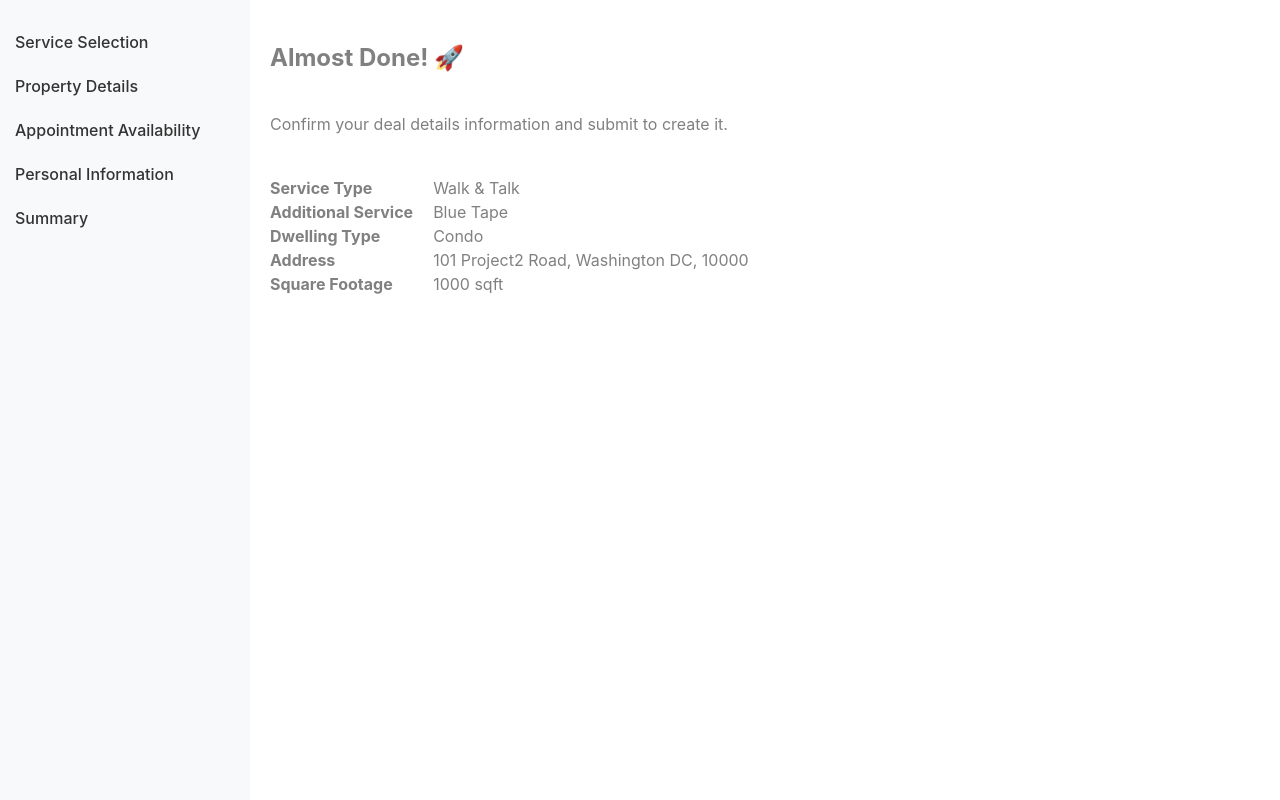
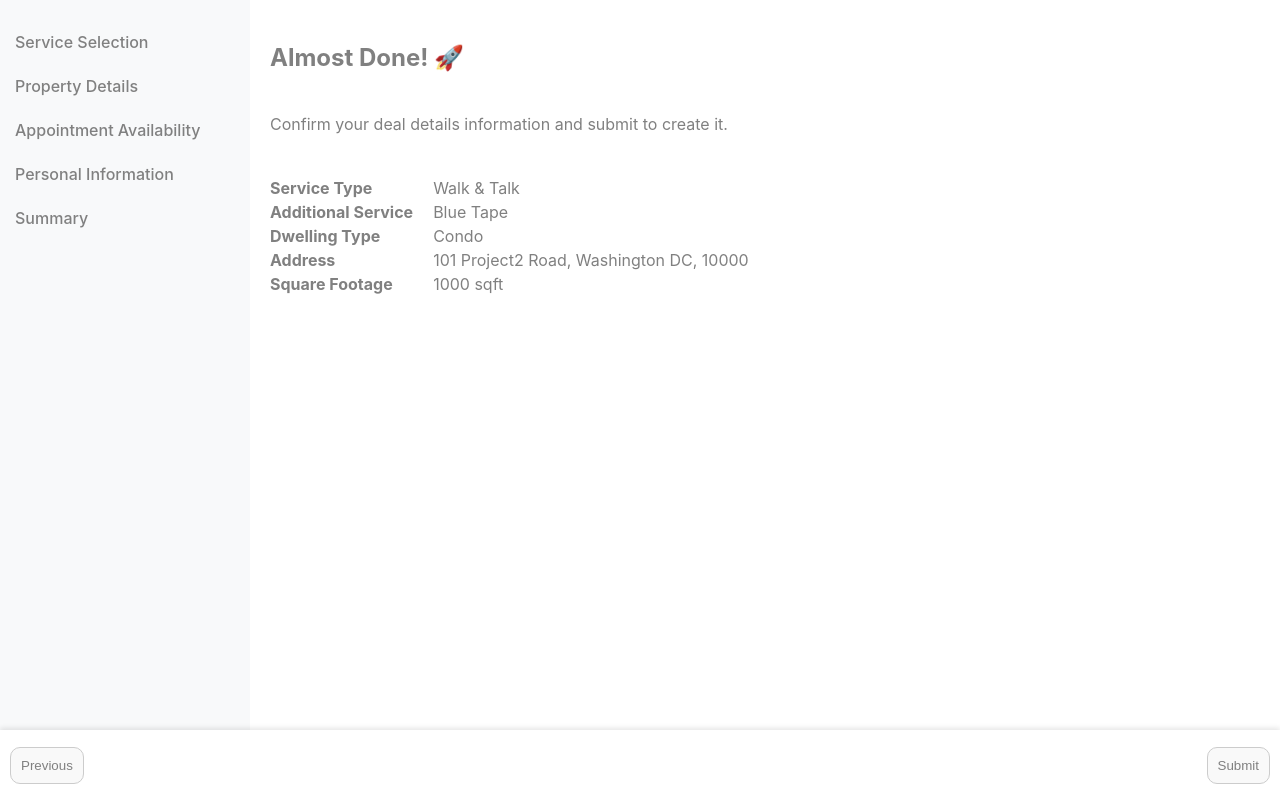
Before and after one commit to stevecalla/Differential_Scheduler, a React (Vite) app in the folder client/: page /Summary in a window 1280 px wide. Built offline with nearby package versions, Linux system fonts and the light colour scheme.

Commit message:
added next and previous buttons

```diff
--- a/client/src/index.css
+++ b/client/src/index.css
@@ -61,20 +61,34 @@ form {
   border: 1px solid #ccc;
 }
 
+div.button-container {
+  position: fixed;
+  bottom: 0;
+  left: 0;
+  right: 0;
+  height: 50px;
+  display: flex;
+  justify-content: space-between; /* Space out the buttons */
+  align-items: center;
+  background-color: #fff;
+  padding: 10px;
+  box-shadow: 0 -2px 5px rgba(0, 0, 0, 0.1);
+}
+
 button {
-  border-radius: 8px;
-  border: 1px solid transparent;
-  padding: 0.6em 1.2em;
-  font-size: 1em;
-  font-weight: 500;
-  font-family: inherit;
-  background-color: #1a1a1a;
-  cursor: pointer;
-  transition: border-color 0.25s;
+  flex: 0; /* Allow inputs to grow and take equal space */
+  margin: 2 60px; /* Add some space between inputs */
+  background-color: #f8f9fa;
+  color: grey;
+  width: 115px;
+  border-radius: 10px;
+  padding: 10px;
+  border: 1px solid #ccc;
 }
 
 button:hover {
-  border-color: #646cff;
+  background-color: #646cff;
+  color: whitesmoke;
 }
 
 button:focus,
@@ -83,17 +97,17 @@ button:focus-visible {
 }
 
 .sidebar {
-  width: 250px; /* Set the width of the sidebar */
+  width: 250px;
   height: 100vh; /* Full height */
-  background-color: #f8f9fa; /* Background color */
-  position: fixed; /* Fixed sidebar */
-  padding-top: 20px; /* Padding at the top */
+  background-color: #f8f9fa;
+  position: fixed;
+  padding-top: 20px;
 }
 
 .sidebar .nav-link {
-  display: block; /* Make links block elements */
-  padding: 10px 15px; /* Padding for links */
-  color: #333; /* Link color */
+  display: block;
+  padding: 10px 15px;
+  color: grey;
 }
 
 .sidebar .nav-link.active {
@@ -103,7 +117,7 @@ button:focus-visible {
 
 .main-content {
   margin-left: 250px; /* Adjust this to match the width of your sidebar */
-  padding: 20px; /* Optional padding for the main content */
+  padding: 20px;
   flex-grow: 1; /* Allow the main content to take up remaining space */
 }
 
--- a/client/src/pages/appointmentAvailability.tsx
+++ b/client/src/pages/appointmentAvailability.tsx
@@ -1,19 +1,39 @@
+import { useNavigate } from 'react-router-dom';
 import Calendar from "../components/calendar.js";
 import {inspectorTimes, clientTimes} from "../data/timeData.js"
+
 // import {getRandomData} from "../data/timeData.js"
 
 // const inspectorTimes = {daysMap : getRandomData()}
 // const clientTimes = {daysMap : getRandomData()}
 const AppointmentAvailability = () => {
+    const navigate = useNavigate(); // Initialize navigate for navigation
+
+    const handlePrevious = () => {
+      navigate('/previous-page'); // Replace with the actual path of the previous page
+    };
+
+    const handleNext = () => {
+      navigate('/next-page'); // Replace with the actual path of the next page
+    };
+
     return (
+      <>
 
-      <section>
-        <h1>Appointment Availability</h1>
-        <Calendar
+        <section>
+          <h1>Appointment Availability</h1>
+          <Calendar
           inspectorTimes={inspectorTimes}
           clientTimes={clientTimes}
-        />
-      </section>
+          />
+        </section>
+
+        <div className="button-container">
+          <button onClick={handlePrevious}>Previous</button>
+          <button onClick={handleNext}>Next</button>
+        </div>
+
+      </>
     );
   };
 
--- a/client/src/pages/personalInformation.tsx
+++ b/client/src/pages/personalInformation.tsx
@@ -1,10 +1,22 @@
+import React from 'react';
+import { useNavigate } from 'react-router-dom'; // Import useNavigate for navigation
+
 const ParticipantInformationPage: React.FC = () => {
+    const navigate = useNavigate(); // Initialize navigate for navigation
+
+    const handlePrevious = () => {
+        navigate('/previous-page'); // Replace with the actual path of the previous page
+    };
+
+    const handleNext = () => {
+        navigate('/next-page'); // Replace with the actual path of the next page
+    };
 
     return (
         <>
             <h1>Contact Information</h1>
             <p>Add contact info for all interested parties who will receive inspection correspondence</p>
-        <br></br>
+            <br />
             <h3>Client Information</h3>
 
             <div className="input-container">
@@ -22,7 +34,7 @@ const ParticipantInformationPage: React.FC = () => {
                 </form>
             </div>
 
-        <br></br>
+            <br />
             <h3>Agent Information</h3>
 
             <div className="input-container">
@@ -39,7 +51,13 @@ const ParticipantInformationPage: React.FC = () => {
                     <input type="text" placeholder="joe.smith@xyz.com" />
                 </form>
             </div>
+
+            <div className="button-container">
+                <button onClick={handlePrevious}>Previous</button>
+                <button onClick={handleNext}>Next</button>
+            </div>
         </>
     );
 };
+
 export default ParticipantInformationPage;
--- a/client/src/pages/propertyDetails.tsx
+++ b/client/src/pages/propertyDetails.tsx
@@ -1,5 +1,6 @@
 import React, { useState } from "react";
 import { Container, Row, Col, Card, Form, Button } from "react-bootstrap";
+import { useNavigate } from 'react-router-dom';
 
 interface FormData {
   address: string;
@@ -11,6 +12,16 @@ interface FormData {
 }
 
 const PropertyDetails: React.FC = () => {
+  const navigate = useNavigate(); // Initialize navigate for navigation
+
+  const handlePrevious = () => {
+    navigate('/previous-page'); // Replace with the actual path of the previous page
+  };
+
+  const handleNext = () => {
+    navigate('/next-page'); // Replace with the actual path of the next page
+  };
+
   const [selectedPropertyType, setSelectedPropertyType] = useState<string>("");
 
   const [formData, setFormData] = useState<FormData>({
@@ -51,6 +62,7 @@ const PropertyDetails: React.FC = () => {
   };
 
   return (
+    <>
     <Container>
       <Row className="my-4">
         <Col> <h4>Select Property Type</h4>
@@ -142,6 +154,12 @@ const PropertyDetails: React.FC = () => {
           </Col>
         </Row>
       </Container>
+
+      <div className="button-container">
+        <button onClick={handlePrevious}>Previous</button>
+        <button onClick={handleNext}>Next</button>
+      </div>
+    </>
   );
 };
 
--- a/client/src/pages/serviceSelection.tsx
+++ b/client/src/pages/serviceSelection.tsx
@@ -1,8 +1,28 @@
+import { useNavigate } from 'react-router-dom';
+
 const ServiceSelection = () => {
+
+  const navigate = useNavigate(); // Initialize navigate for navigation
+
+  const handlePrevious = () => {
+    navigate('/previous-page'); // Replace with the actual path of the previous page
+  };
+
+  const handleNext = () => {
+    navigate('/next-page'); // Replace with the actual path of the next page
+  };
+
     return (
-      <section>
-        <h1>Service Selection</h1>
-      </section>
+      <>
+        <section>
+          <h1>Service Selection</h1>
+        </section>
+
+        <div className="button-container">
+          <button onClick={handlePrevious}>Previous</button>
+          <button onClick={handleNext}>Next</button>
+        </div>
+      </>
     );
   };
 
--- a/client/src/pages/summary.tsx
+++ b/client/src/pages/summary.tsx
@@ -1,5 +1,18 @@
+import { useNavigate } from 'react-router-dom';
+
 const summary = () => {
+  const navigate = useNavigate(); // Initialize navigate for navigation
+
+    const handlePrevious = () => {
+      navigate('/previous-page'); // Replace with the actual path of the previous page
+    };
+
+    const handleNext = () => {
+      navigate('/next-page'); // Replace with the actual path of the next page
+    };
+
   return (
+    <>
       <section className="summary-container">
         <h1>Almost Done! 🚀</h1>
         <p>Confirm your deal details information and submit to create it.</p>
@@ -21,6 +34,12 @@ const summary = () => {
           </div>
         </div>
       </section>
+
+      <div className="button-container">
+          <button onClick={handlePrevious}>Previous</button>
+          <button onClick={handleNext}>Submit</button>
+      </div>
+    </>
   );
 };
 
```
Lines whose indentation alone changed are shown as unchanged.
